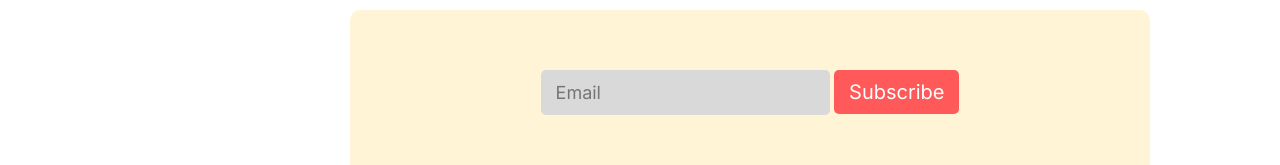
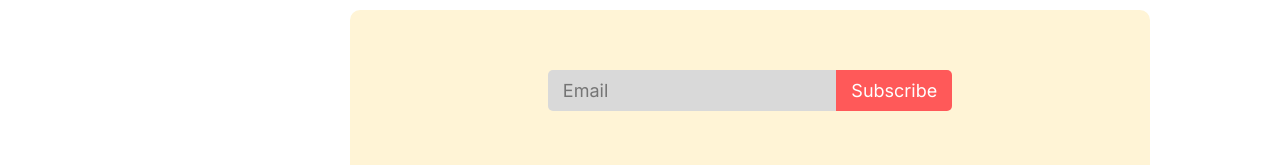
Before and after one commit to nayan-rahman/donate-foundation, a plain HTML site: page index.html in a window 1280 px wide. Shown: the part 2909-3074 px from the top of the page. Drawn offline with Linux system fonts and the light colour scheme.

Commit message:
all added

```diff
--- a/styles/style.css
+++ b/styles/style.css
@@ -223,20 +223,21 @@ p {
 
 .subscribe-area input {
     background-color: #D9D9D9;
-    padding: 12px 15px;
+    padding: 10px 15px;
     border: none;
     font-size: 18px;
-    border-radius: 5px;
     padding-left: 15px;
+    border-radius: 5px 0px 0px 5px;
 }
 
 .subscribe-area button {
     background-color: #ff5959;
     padding: 10px 15px;
     color: white;
-    font-size: 20px;
+    font-size: 18px;
     border: none;
-    border-radius: 5px;
+    margin-left: -5px;
+    border-radius: 0px 5px 5px 0px;
 }
 
 .footer-humble {
```
